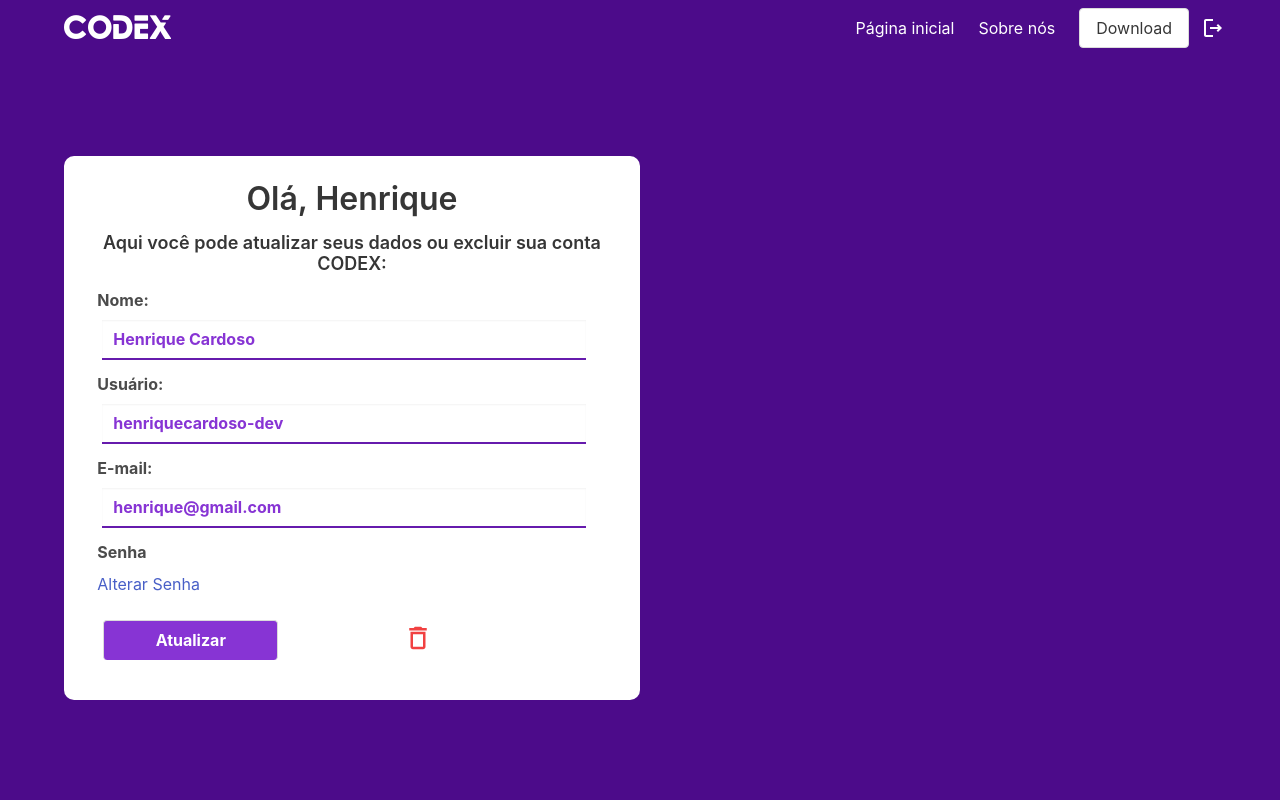
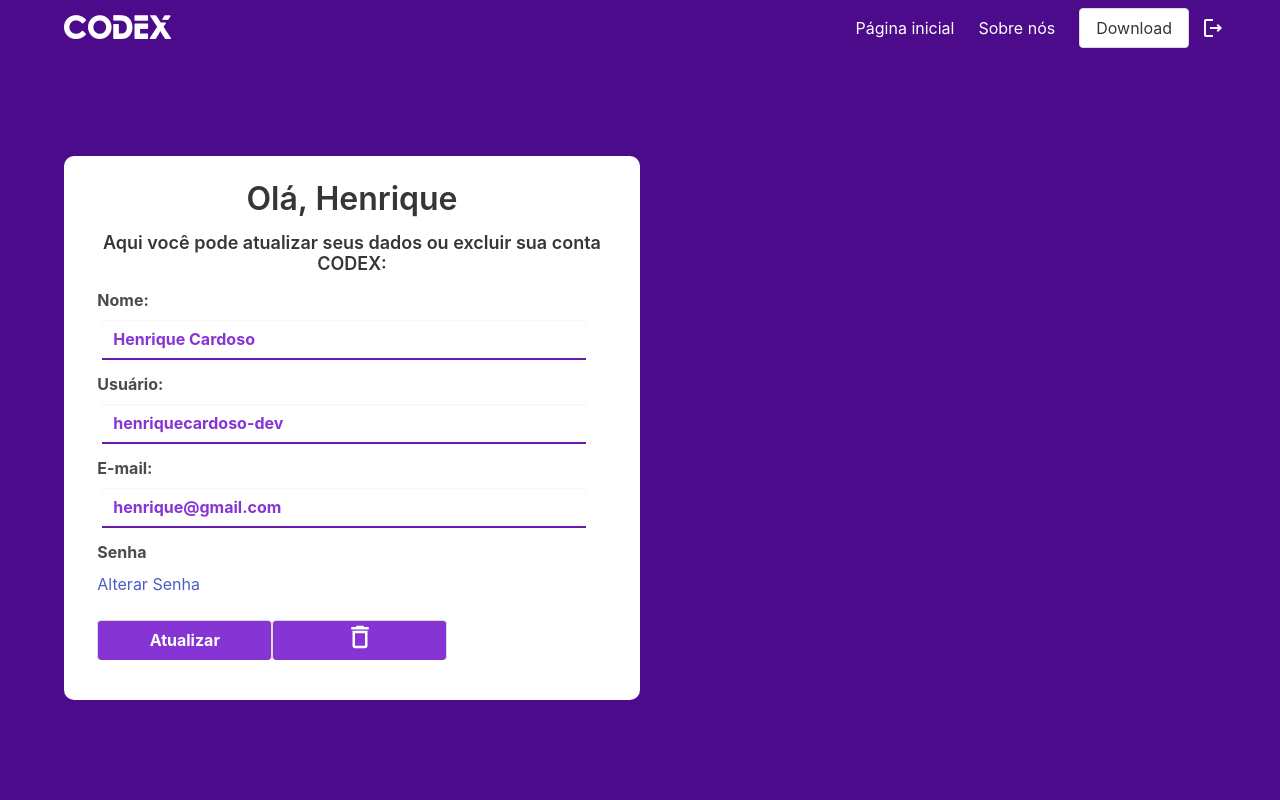
Before and after one commit to MarceloJimenes/site-codex, a PHP site: page /pages/perfil/meu-perfil.php in a window 1280 px wide. Run offline with PHP 8.4, Linux system fonts and the light colour scheme; a user stored in the database is signed in.

Commit message:
fix: svg

```diff
--- a/pages/perfil/meu-perfil.php
+++ b/pages/perfil/meu-perfil.php
@@ -197,15 +197,11 @@ if (!isset($_SESSION['username'])) {
                     <strong>Atualizar</strong>
                   </button>
 
-                  <button
-                  style = "
-                    background-color: white;
-                    border: 2px solid white;
-                    cursor: pointer;
-                    margin-left: 30%;
-                  " type="submit" name="delete" value="<?php echo $_SESSION['id_usuario'] ?>">
-                    <img src="../../assets/svgs/delete.svg" width="30px" >
-                  </button>
+                  <div class="button">
+                    <a id="myBtn" onclick="modalOn()">
+                      <img src="../../assets/svgs/delete.svg" width="30px">
+                    </a>
+                  </div>
                 </div>
               </form>
             </div>
```
Also changed, not shown: assets/svgs/delete.svg.
